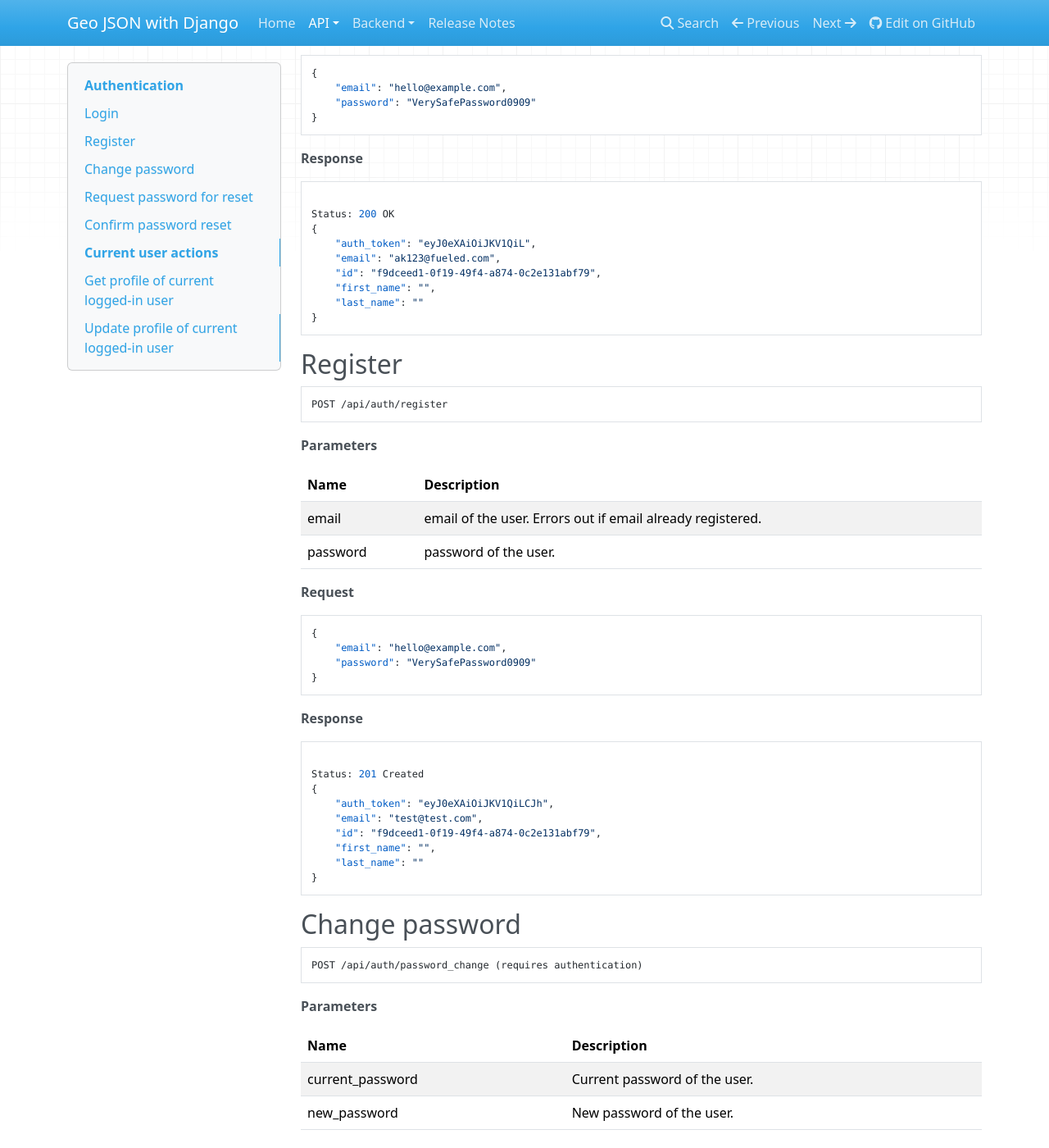
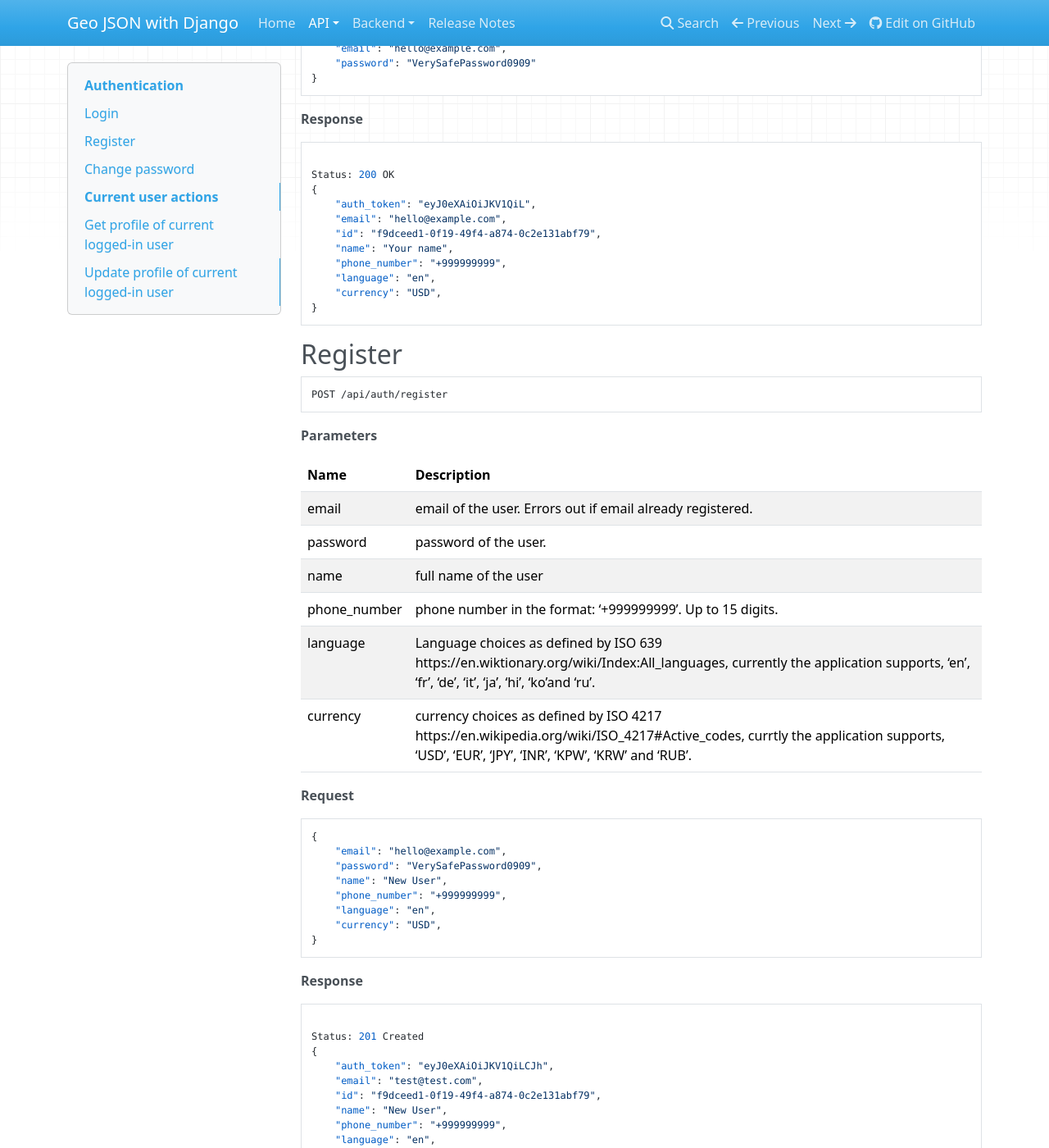
Before and after one commit to realslimshanky/Geo-JSON-with-Django, an MkDocs documentation site: the page built from docs/api/endpoints.md, in a window 1280 px wide and 1400 px high, scrolled down 665 px. Shown: the whole window at 82% size. Built offline with MkDocs 1.6.1, drawn with Linux system fonts in a browser that asks for light colours; nearby versions of some CDN libraries; some of the changed text lies outside the part shown.

Commit message:
docs(docs/api/endpoints): Updated User actions
All the actions have been updated following the update in User model

````diff
--- a/docs/api/endpoints.md
+++ b/docs/api/endpoints.md
@@ -31,10 +31,12 @@ password | password of the user.
 Status: 200 OK
 {
     "auth_token": "eyJ0eXAiOiJKV1QiL",
-    "email": "ak123@fueled.com",
+    "email": "hello@example.com",
     "id": "f9dceed1-0f19-49f4-a874-0c2e131abf79",
-    "first_name": "",
-    "last_name": ""
+    "name": "Your name",
+    "phone_number": "+999999999",
+    "language": "en",
+    "currency": "USD",
 }
 ```
 
@@ -46,16 +48,24 @@ POST /api/auth/register
 
 **Parameters**
 
-Name     | Description
----------|-------------------------------------
-email    | email of the user. Errors out if email already registered.
-password | password of the user.
+Name         | Description
+-------------|-------------------------------------
+email        | email of the user. Errors out if email already registered.
+password     | password of the user.
+name         | full name of the user
+phone_number | phone number in the format: '+999999999'. Up to 15 digits.
+language     | Language choices as defined by ISO 639 https://en.wiktionary.org/wiki/Index:All_languages, currently the application supports, 'en', 'fr', 'de', 'it', 'ja', 'hi', 'ko'and 'ru'.
+currency     | currency choices as defined by ISO 4217 https://en.wikipedia.org/wiki/ISO_4217#Active_codes, currtly the application supports, 'USD', 'EUR', 'JPY', 'INR', 'KPW', 'KRW' and 'RUB'.
 
 **Request**
 ```json
 {
     "email": "hello@example.com",
-    "password": "VerySafePassword0909"
+    "password": "VerySafePassword0909",
+    "name": "New User",
+    "phone_number": "+999999999",
+    "language": "en",
+    "currency": "USD",
 }
 ```
 
@@ -67,8 +77,10 @@ Status: 201 Created
     "auth_token": "eyJ0eXAiOiJKV1QiLCJh",
     "email": "test@test.com",
     "id": "f9dceed1-0f19-49f4-a874-0c2e131abf79",
-    "first_name": "",
-    "last_name": ""
+    "name": "New User",
+    "phone_number": "+999999999",
+    "language": "en",
+    "currency": "USD",
 }
 ```
 
@@ -97,70 +109,6 @@ new_password     | New password of the user.
 ```
 Status: 204 No-Content
 ```
-
-
-## Request password for reset
-
-Send an email to user if the email exist.
-
-```
-POST /api/auth/password_reset
-```
-
-**Parameters**
-
-Name  | Description
-------|-------------------------------------
-email | (required) valid email of an existing user.
-
-**Request**
-```json
-{
-    "email": "hello@example.com"
-}
-```
-
-**Response**
-```json
-
-Status: 200 OK
-{
-    "message": "Further instructions will be sent to the email if it exists"
-}
-```
-
-
-## Confirm password reset
-
-Confirm password reset for the user using the token sent in email.
-
-```
-POST /api/auth/password_reset_confirm
-```
-
-**Parameters**
-
-Name          | Description
---------------|-------------------------------------
-new_password  | New password of the user
-token         | Token decoded from the url (verification link)
-
-
-**Request**
-```json
-{
-    "new_password": "new_pass",
-    "token" : "IgotTHISfromTHEverificationLINKinEmail"
-}
-```
-
-**Response**
-```
-Status: 204 No-Content
-```
-
-**Note**
-- The verification link uses the format of key `password-confirm` in `FRONTEND_URLS` dict in settings/common.
 
 
 # Current user actions
````
